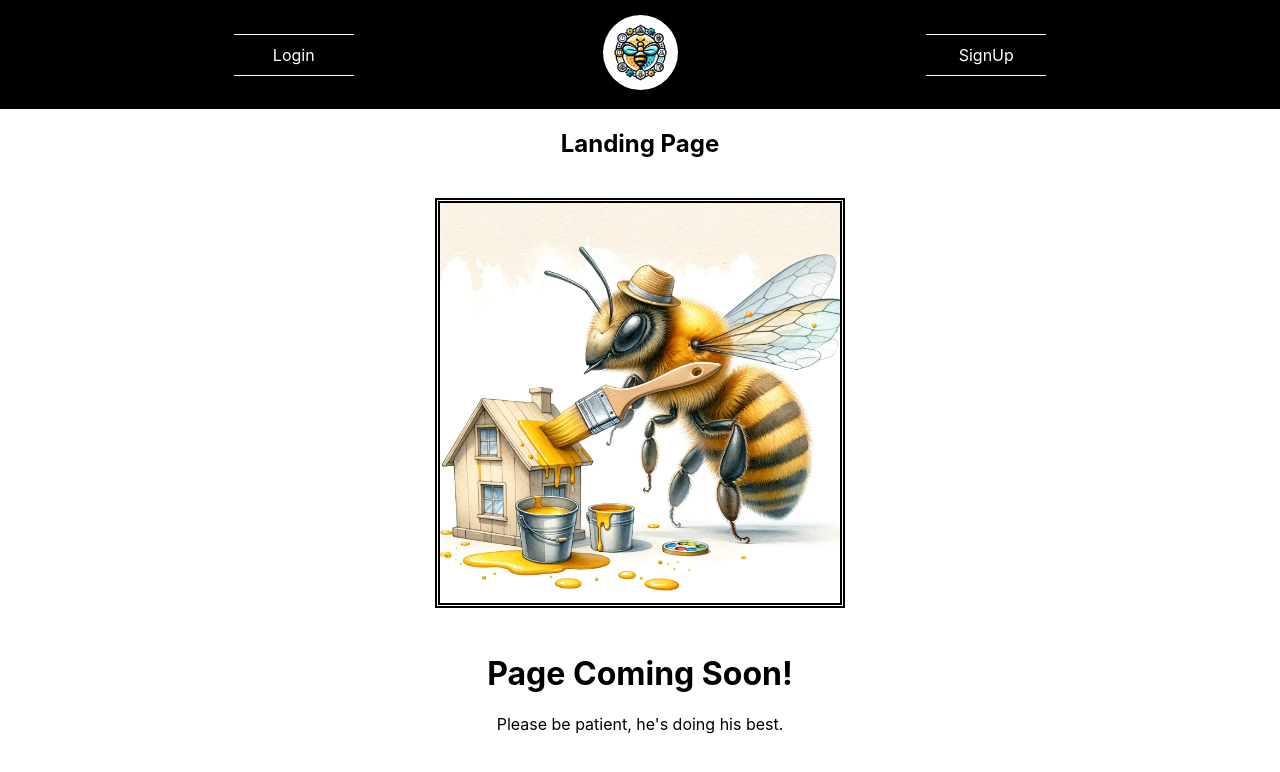
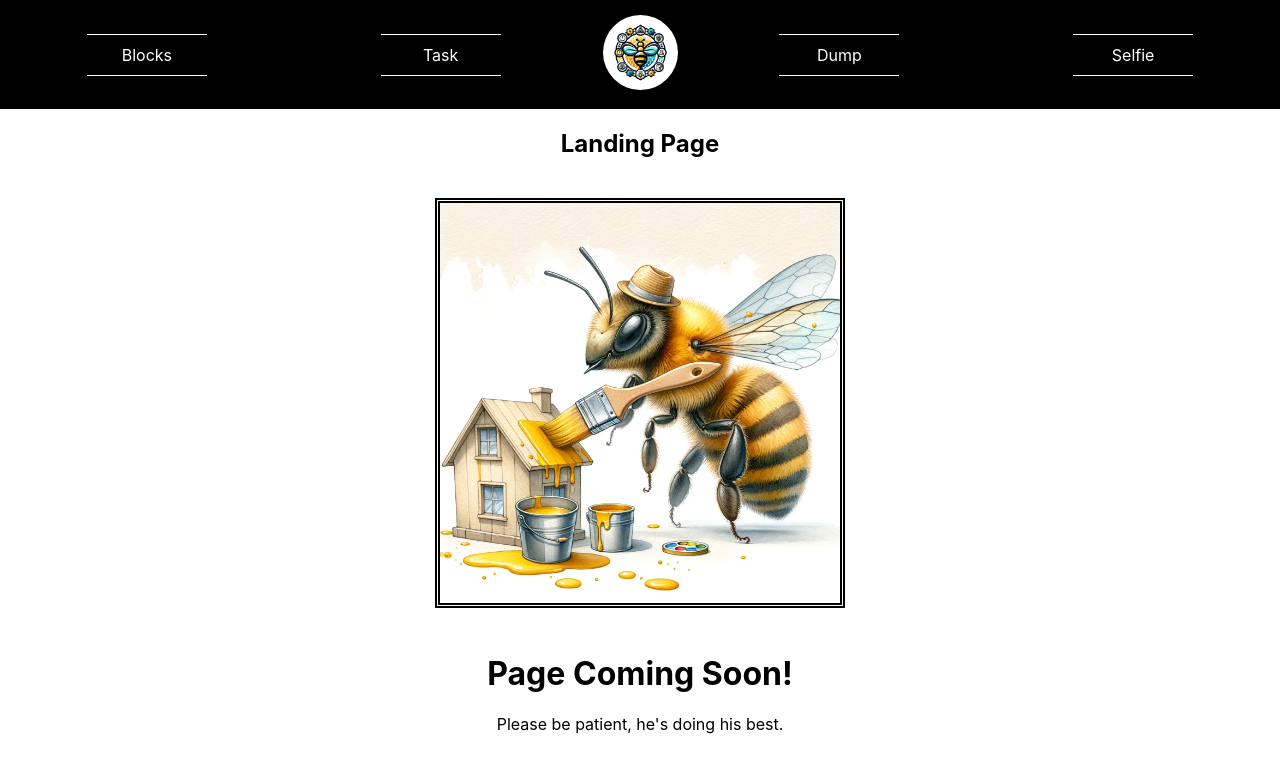
Before and after one commit to cparsons9712/BusyBees, a React (Create React App) app in the folder frontend/: page / in a window 1280 px wide. Shown: the top 772 px of the page. Built offline with nearby package versions, Linux system fonts and the light colour scheme.

Commit message:
BUG: fix navigation small click window bug

```diff
--- a/frontend/src/Auth/AuthWrapper.js
+++ b/frontend/src/Auth/AuthWrapper.js
@@ -8,7 +8,7 @@ export const AuthData = () => useContext(AuthContext); // exported so this can b
 
 export const AuthWrapper = () => {
 
-     const [ user, setUser ] = useState({name: "", isAuthenticated: false})
+     const [ user, setUser ] = useState({name: "", isAuthenticated: true})
 
      const login = (userName, password) => {
 
--- a/frontend/src/Components/Structure/HeaderWrapper.js
+++ b/frontend/src/Components/Structure/HeaderWrapper.js
@@ -8,17 +8,18 @@ import { useState } from "react";
 import { useContext } from "react";
 import { AuthContext } from "../../Auth/AuthWrapper";
 import { useModal } from "../../Context/Modal";
-
+import { useNavigate } from "react-router-dom";
 
 
 
 const Header = () => {
+  const goTo = useNavigate()
   const { showModal } = useModal();
   const { user } = useContext(AuthContext)
 
   const MenuItem = ({r}) => {
     return (
-            <div className="headerOption"><Link to={r.path}>{r.name}</Link></div> // this is the template
+            <div className="headerOption" onClick={()=>goTo(r.path)}>{r.name}</div> // this is the template
        )
   }
 
```
